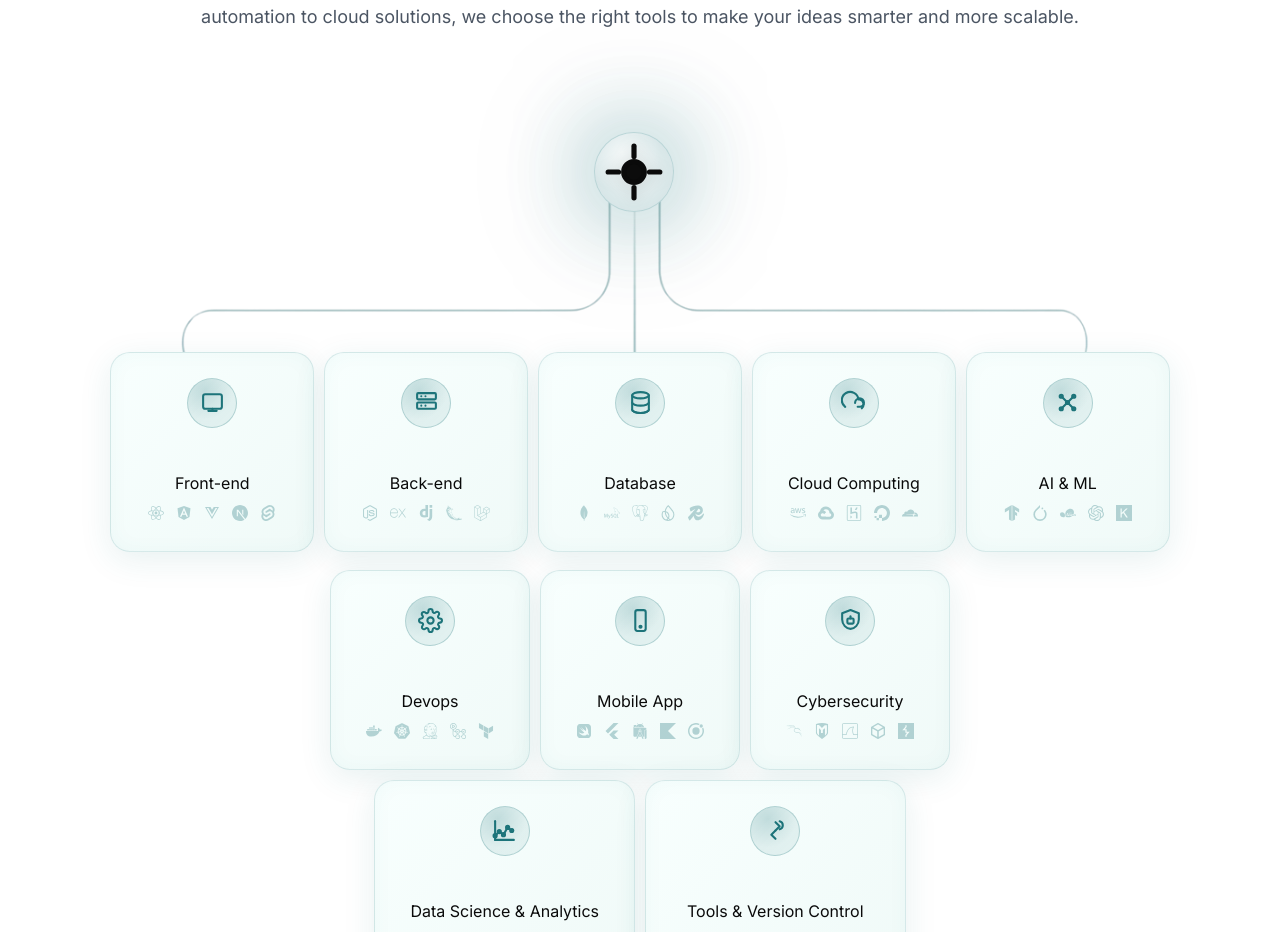
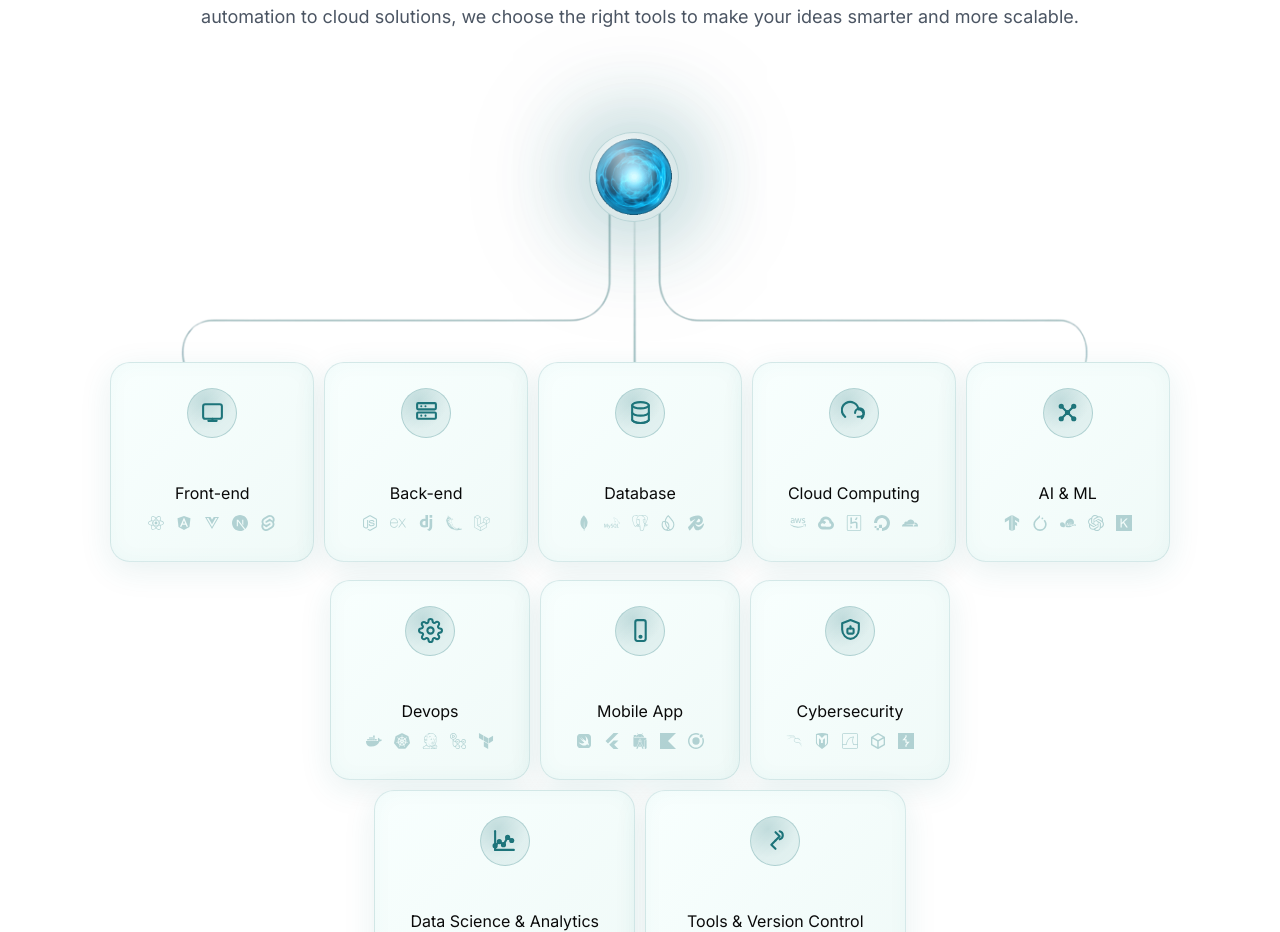
Before and after one commit to TEERTH-KOLHI/wortholic-updated, a Next.js app: page / in a window 1280 px wide. Shown: the part 6965-7897 px from the top of the page. Built offline with nearby package versions, Linux system fonts and the light colour scheme.

Commit message:
updates done

```diff
--- a/src/components/ToolsAndTechnologies/ToolsAndTechnologies.tsx
+++ b/src/components/ToolsAndTechnologies/ToolsAndTechnologies.tsx
@@ -94,21 +94,11 @@ export default function SalesBenefits() {
 
         <div className={styles.orbContainer}>
           <div className={styles.orb}>
-            <svg
-              viewBox="0 0 24 24"
-              className="w-full h-full"
-              fill="none"
-              stroke="currentColor"
-              strokeWidth="2"
-              strokeLinecap="round"
-              strokeLinejoin="round"
-            >
-              <circle cx="12" cy="12" r="4"></circle>
-              <line x1="12" y1="2" x2="12" y2="6"></line>
-              <line x1="12" y1="18" x2="12" y2="22"></line>
-              <line x1="2" y1="12" x2="6" y2="12"></line>
-              <line x1="18" y1="12" x2="22" y2="12"></line>
-            </svg>
+            <img
+              src="/images/stack/center.gif"
+              alt=""
+              className="w-full h-full object-cover"
+            />
           </div>
         </div>
 
--- a/src/styles/SalesBenefits.module.css
+++ b/src/styles/SalesBenefits.module.css
@@ -60,11 +60,11 @@
 }
 
 .orb {
-  width: 80px;
-  height: 80px;
+  width: 90px;
+  height: 90px;
   top: 100px;
   right: 6px;
-  padding: 6px;
+  padding: 0px;
   border-radius: 50%;
   border: 1px solid rgba(29, 116, 122, 0.3);
   background: white;
```
Also changed, not shown: public/images/stack/center.gif (added).
